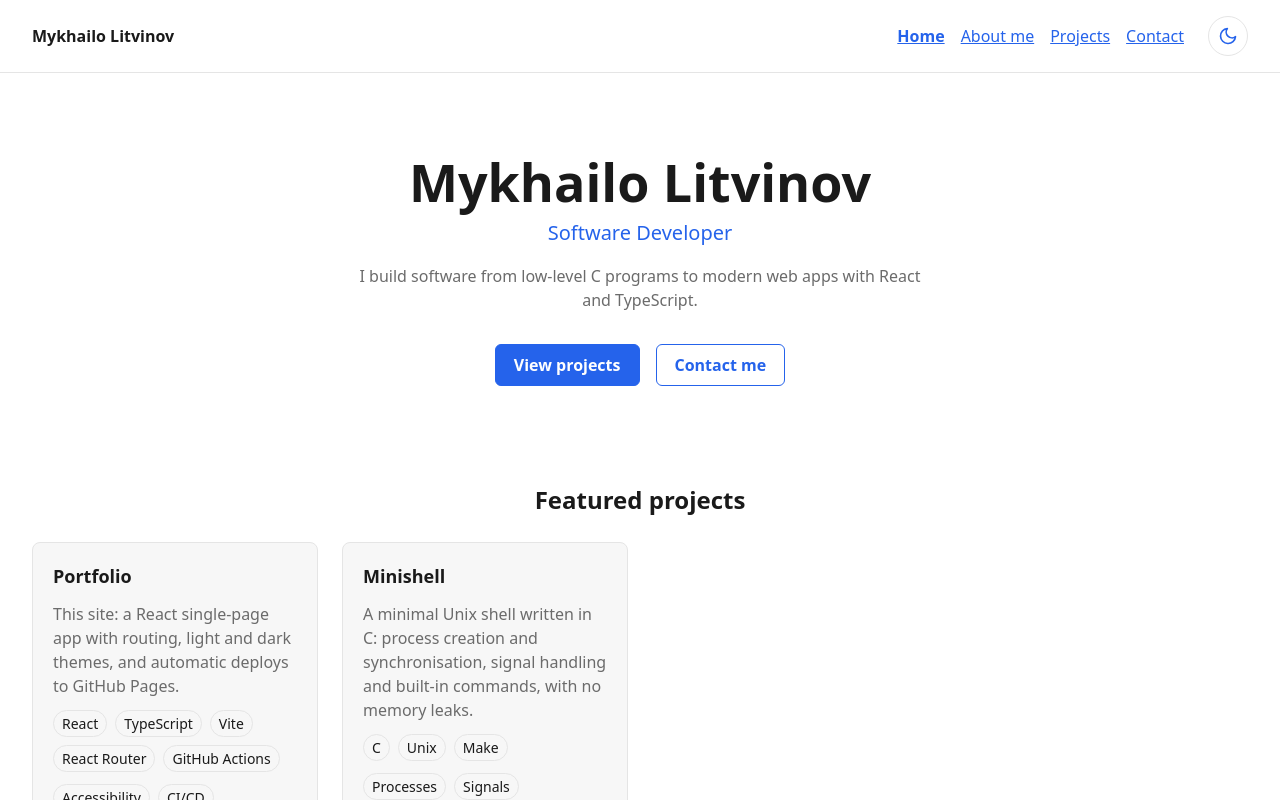
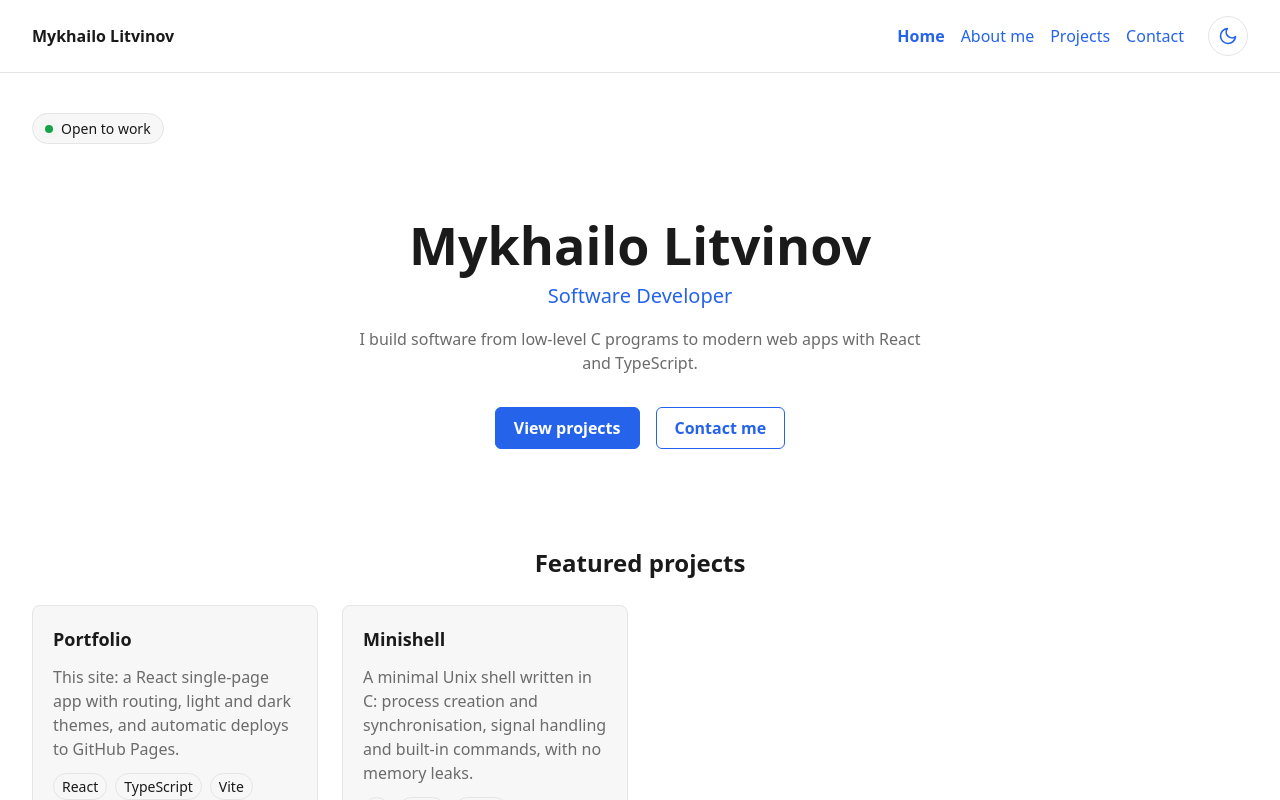
Before and after one commit to mlitvino/portfolio, a React (Vite) app: page / in a window 1280 px wide. Shown: the top 800 px of the page. Built offline with nearby package versions, Linux system fonts and the light colour scheme.

Commit message:
feat: add availability badge

```diff
--- a/src/app/layout/Header.module.css
+++ b/src/app/layout/Header.module.css
@@ -27,6 +27,10 @@
   gap: 1rem;
 }
 
+.nav a {
+  text-decoration: none;
+}
+
 .active {
   font-weight: 600;
 }
--- a/src/app/styles/tokens.css
+++ b/src/app/styles/tokens.css
@@ -7,6 +7,9 @@
   --color-muted: #6b6b6b;
   --color-border: #e5e5e5;
   --color-accent: #2563eb;
+  --color-status-open: #16a34a;
+  --color-status-selective: #ea580c;
+  --color-status-closed: #9ca3af;
 }
 
 [data-theme="dark"] {
@@ -17,4 +20,7 @@
   --color-muted: #a3a3a3;
   --color-border: #2a2a2a;
   --color-accent: #facc15;
+  --color-status-open: #22c55e;
+  --color-status-selective: #fb923c;
+  --color-status-closed: #6b7280;
 }
--- a/src/pages/home/HomePage.module.css
+++ b/src/pages/home/HomePage.module.css
@@ -1,8 +1,72 @@
 /* Hero */
 
 .hero {
-  padding: 3rem 0 4rem;
+  padding: 0.5rem 0 4rem;
   text-align: center;
+}
+
+/* Availability badge: top-left corner of the hero */
+
+.badgeRow {
+  margin-bottom: 4.5rem;
+  text-align: left;
+}
+
+.badge {
+  display: inline-flex;
+  align-items: center;
+  gap: 0.5rem;
+  margin: 0;
+  padding: 0.25rem 0.75rem;
+  border: 1px solid var(--color-border);
+  border-radius: 999px;
+  background: var(--color-surface);
+  font-size: 0.875rem;
+}
+
+.dot {
+  position: relative;
+  width: 0.5rem;
+  height: 0.5rem;
+  border-radius: 50%;
+  background: var(--color-status-closed);
+}
+
+.badge[data-status="open"] .dot {
+  background: var(--color-status-open);
+}
+
+.badge[data-status="selective"] .dot {
+  background: var(--color-status-selective);
+}
+
+/* Subtle pulse ring on the green dot */
+.badge[data-status="open"] .dot::after {
+  content: "";
+  position: absolute;
+  inset: 0;
+  border-radius: 50%;
+  background: var(--color-status-open);
+  animation: pulse 2s ease-out infinite;
+}
+
+@keyframes pulse {
+  from {
+    transform: scale(1);
+    opacity: 0.6;
+  }
+
+  to {
+    transform: scale(2.5);
+    opacity: 0;
+  }
+}
+
+/* No animation for people who turned on "reduce motion" */
+@media (prefers-reduced-motion: reduce) {
+  .badge[data-status="open"] .dot::after {
+    animation: none;
+  }
 }
 
 .name {
--- /dev/null
+++ b/src/pages/home/sections/AvailabilityBadge.tsx
@@ -0,0 +1,22 @@
+import type { Availability } from '@/shared/config/site'
+
+import styles from '../HomePage.module.css'
+
+const labels: Record<Availability, string> = {
+  open: 'Open to work',
+  selective: 'Open to interesting offers',
+  closed: 'Not available',
+}
+
+interface AvailabilityBadgeProps {
+  status: Availability
+}
+
+export function AvailabilityBadge({ status }: AvailabilityBadgeProps) {
+  return (
+    <p className={styles.badge} data-status={status}>
+      <span className={styles.dot} aria-hidden="true" />
+      {labels[status]}
+    </p>
+  )
+}
--- a/src/pages/home/sections/Hero.tsx
+++ b/src/pages/home/sections/Hero.tsx
@@ -4,10 +4,15 @@ import { siteConfig } from '@/shared/config/site'
 import buttonStyles from '@/shared/ui/button.module.css'
 
 import styles from '../HomePage.module.css'
+import { AvailabilityBadge } from './AvailabilityBadge'
 
 export function Hero() {
   return (
     <section className={styles.hero}>
+      <div className={styles.badgeRow}>
+        <AvailabilityBadge status={siteConfig.availability} />
+      </div>
+
       <h1 className={styles.name}>{siteConfig.name}</h1>
       <p className={styles.role}>{siteConfig.title}</p>
       <p className={styles.tagline}>{siteConfig.tagline}</p>
--- a/src/shared/config/site.ts
+++ b/src/shared/config/site.ts
@@ -1,4 +1,7 @@
+export type Availability = 'open' | 'selective' | 'closed'
+
 export const siteConfig = {
+  availability: 'open' as Availability,
   name: 'Mykhailo Litvinov',
   title: 'Software Developer',
   tagline:
```
